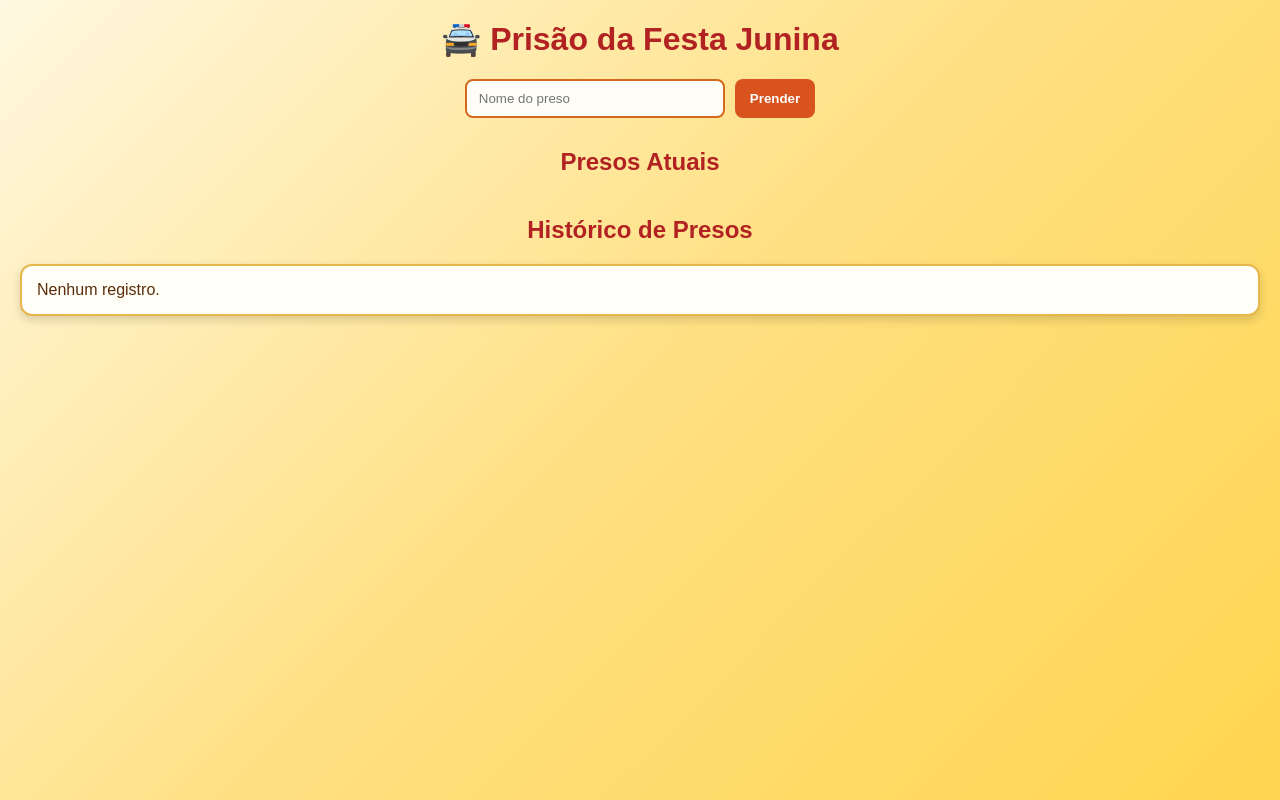
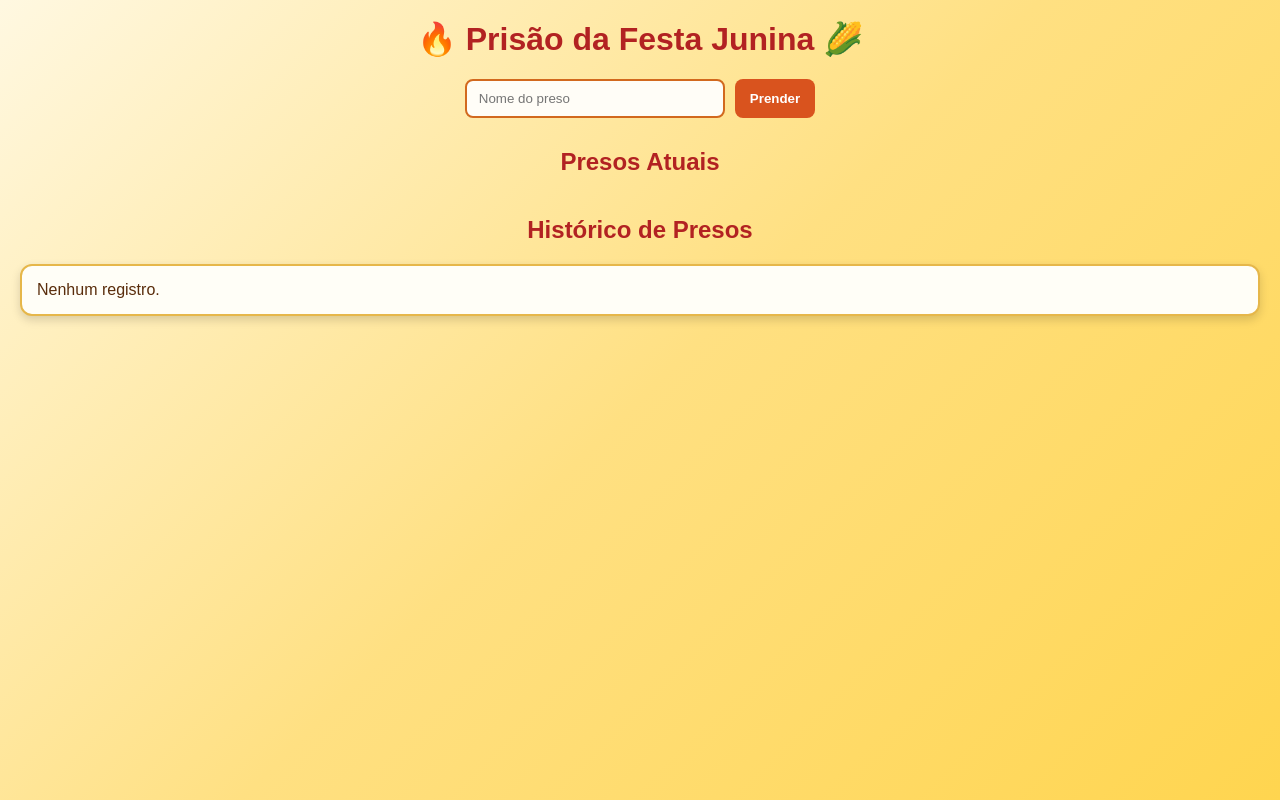
Before and after one commit to dudizin777/meus-links, a plain HTML site: page prisão/index.html in a window 1280 px wide. Drawn offline with Linux system fonts and the light colour scheme.

Commit message:
Update index.html

```diff
--- a/prisão/index.html
+++ b/prisão/index.html
@@ -8,7 +8,7 @@
 </head>
 <body>
 
-    <h1>🚔 Prisão da Festa Junina</h1>
+    <h1>🔥 Prisão da Festa Junina 🌽</h1>
 
     <div class="formulario">
         <input type="text" id="nome" placeholder="Nome do preso">
```
